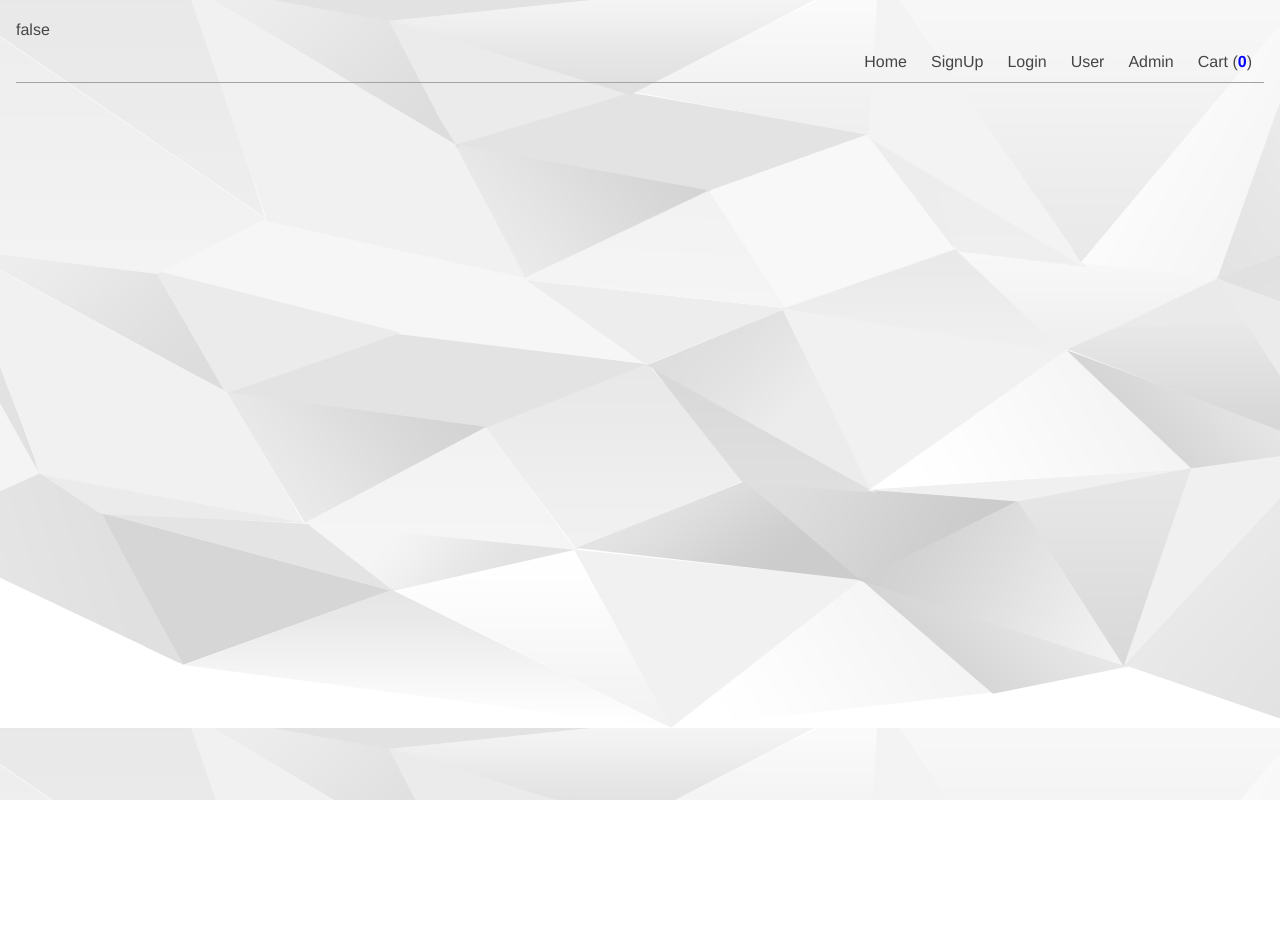
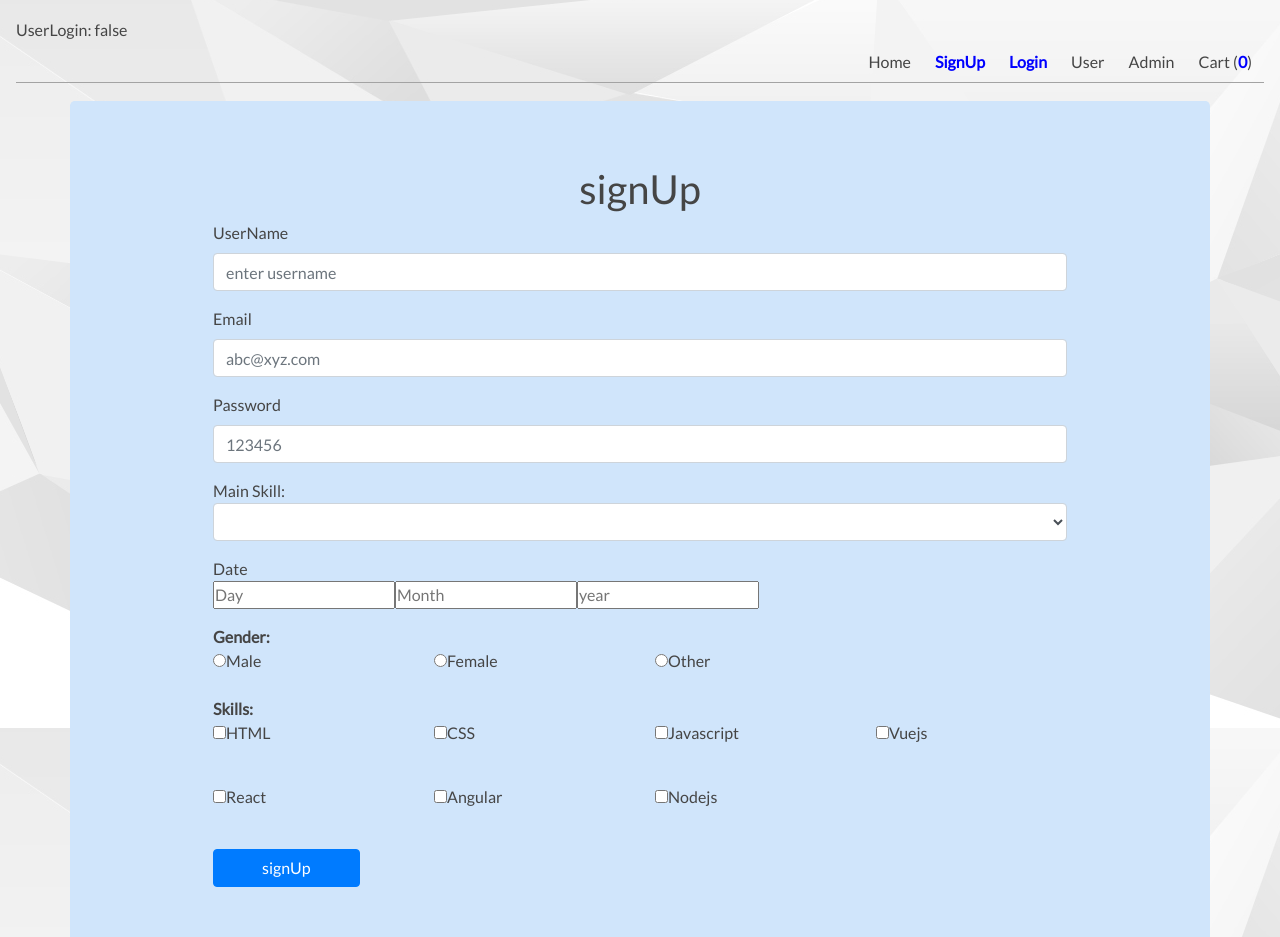
Before and after one commit to hareeshcs33/auto-car-shop-app, a Vue app: page /signUp in a window 1280 px wide. Shown: the top 937 px of the page. Before the commit the page ends 800 px from the top, so only its background shows below. Built offline with nearby package versions, Linux system fonts and the light colour scheme.

Commit message:
lato font added

```diff
--- a/index.html
+++ b/index.html
@@ -5,6 +5,10 @@
   <meta charset="utf-8">
   <meta name="viewport" content="width=device-width,initial-scale=1.0">
   <title>vuejs-project-template</title>
+
+  <!--Lato google font (Regular 400)-->
+  <link rel="preconnect" href="https://fonts.gstatic.com">
+  <link href="https://fonts.googleapis.com/css2?family=Lato:ital,wght@0,400;1,300&display=swap" rel="stylesheet">
 
   <link rel="stylesheet" href="https://maxcdn.bootstrapcdn.com/bootstrap/4.5.2/css/bootstrap.min.css">
   <script src="https://ajax.googleapis.com/ajax/libs/jquery/3.5.1/jquery.min.js"></script>
--- a/src/App.vue
+++ b/src/App.vue
@@ -18,7 +18,8 @@ export default {
 
 <style>
 #app {
-  font-family: "Avenir", Helvetica, Arial, sans-serif;
+  font-family: "Lato", sans-serif;
+  /* font-family: "Avenir", Helvetica, Arial, sans-serif; */
   -webkit-font-smoothing: antialiased;
   -moz-osx-font-smoothing: grayscale;
   color: #454545;
--- a/src/components/navbar.vue
+++ b/src/components/navbar.vue
@@ -1,14 +1,14 @@
 <template>
   <div class="navbar">
-    {{ getUserLogin }}
+    <span>UserLogin: {{ getUserLogin }}</span>
     <ul class="nav">
       <router-link to="/home" tag="li" active-class="active"
         ><a>Home</a></router-link
       >
-      <router-link to="/" tag="li" active-class="active" exact
+      <router-link to="/signUp" tag="li" active-class="active" exact
         ><a>SignUp</a></router-link
       >
-      <router-link to="/LogIn" tag="li" active-class="active"
+      <router-link to="/" tag="li" active-class="active"
         ><a>Login</a></router-link
       >
       <li><router-link to="">User</router-link></li>
--- a/src/components/signUp.vue
+++ b/src/components/signUp.vue
@@ -26,41 +26,42 @@
         ></input-text>
         <div>
           <drop-down
-            label="dropdown"
-            v-model="selectOption"
-            :options="fruitOptions"
+            label="Main Skill"
+            v-model="mainSkill"
+            :options="skills"
             @input="getValue"
           ></drop-down>
-          <!-- outside selected value: {{ selectOption }} -->
+          <!-- outside selected value: {{ mainSkill }} -->
         </div>
         <div>
           <date-picker v-model="date" label="Date"></date-picker>
           <!-- outside date: {{ date.day }}/{{ date.month }}/{{ date.year }} -->
         </div>
         <div class="row">
-          <div class="col-12">Gender:</div>
+          <div class="col-12 font-weight-bold">Gender:</div>
           <radio
             v-for="(option, index) in genderOptions"
             class="col-3"
             name="radio_option_group"
             :label="option.text"
-            :value="selectVal"
+            :value="selectedGender"
             :index="index"
             :key="index"
             @change="changeValue"
           ></radio>
         </div>
-        <!-- <div>outside radio value: {{ selectVal }}</div> -->
+        <!-- <div>outside radio value: {{ selectedGender }}</div> -->
         <div class="row">
-          <div class="col-12">Fruits:</div>
+          <div class="col-12 font-weight-bold">Skills:</div>
           <checkbox
-            v-for="(option, index) in fruitOptions"
+            v-for="(option, index) in skills"
             class="col-3"
             :label="option.text"
             :value="option.value"
             :index="index"
             :key="index"
             @input="updateValue"
+            v-model="SelectedSkills"
           ></checkbox>
         </div>
         <button class="btn btn-primary px-5 d-block" @click="signUp">
@@ -89,28 +90,34 @@ export default {
         month: null,
         year: null
       },
-      fruitOptions: [
-        { text: "Apple", value: "Apple" },
-        { text: "Mango", value: "Mango" },
-        { text: "Orange", value: "Orange" }
+      mainSkill: null,
+      SelectedSkills: null,
+      skills: [
+        { text: "HTML", value: "HTML" },
+        { text: "CSS", value: "CSS" },
+        { text: "Javascript", value: "Javascript" },
+        { text: "Vuejs", value: "Vuejs" },
+        { text: "React", value: "React" },
+        { text: "Angular", value: "Angular" },
+        { text: "Nodejs", value: "Nodejs" }
       ],
       genderOptions: [
         { text: "Male", value: "Male" },
         { text: "Female", value: "Female" },
         { text: "Other", value: "Other" }
       ],
-      selectOption: null,
-      selectVal: null
+      mainSkill: null,
+      selectedGender: null
     };
   },
   methods: {
     getValue(val) {
       console.log("getValue", val);
-      this.selectOption = val;
+      this.mainSkill = val;
     },
     changeValue(val) {
       console.log("changeValue", val);
-      this.selectVal = val;
+      this.selectedGender = val;
     },
     updateValue(val) {
       console.log("outside ", val);
@@ -121,12 +128,14 @@ export default {
         this.emailId,
         "password: ",
         this.password,
-        "selectOption: ",
-        this.selectOption,
-        "selectVal: ",
-        this.selectVal,
+        "mainSkill: ",
+        this.mainSkill,
+        "selectedGender: ",
+        this.selectedGender,
         "date: ",
-        this.date
+        this.date,
+        "SelectedSkills ",
+        this.SelectedSkills
       );
     }
   },
--- a/src/router/index.js
+++ b/src/router/index.js
@@ -30,12 +30,12 @@ export default new Router({
       component: Cart
     },
     {
-      path: '/',
+      path: '/signUp',
       name: 'signUp',
       component: Login
     },
     {
-      path: '/LogIn',
+      path: '/',
       name: 'LogIn',
       component: LogIn
     },
```
